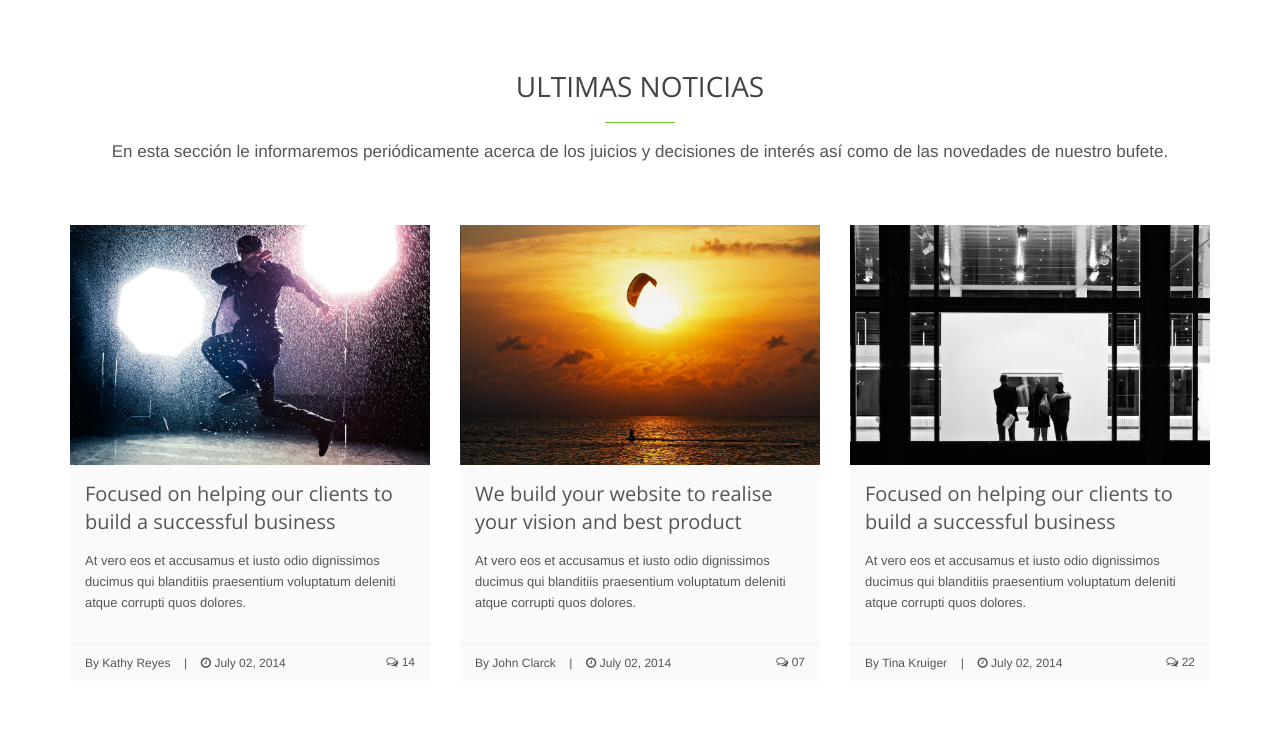
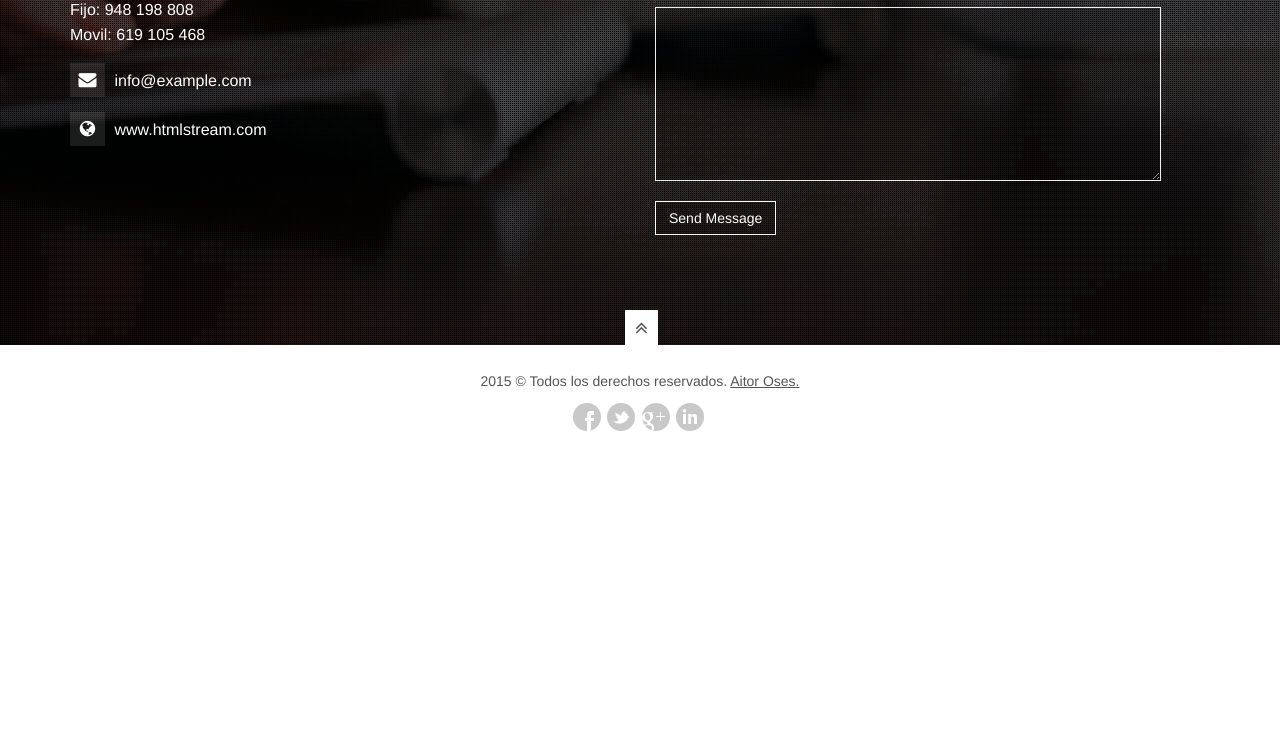
Before and after one commit to aitoroses/web-project, a plain HTML site: page public/index.html in a window 1280 px wide. Shown: the part 5909-6640 px from the top of the page. After the commit the page ends 6367 px from the top, so only its background shows below. Drawn offline with nearby package versions, Linux system fonts and the light colour scheme.

Commit message:
Remove some segments

```diff
--- a/public/index.html
+++ b/public/index.html
@@ -579,7 +579,7 @@ The data-spy and data-target are part of the built-in Bootstrap scrollspy functi
         </div>
 
 
-        <ul class="list-unstyled row portfolio-box-v1">
+        <!--ul class="list-unstyled row portfolio-box-v1">
             <li class="col-sm-4">
                 <img class="img-responsive" src="assets/img/mockup/img1.jpg" alt="">
                 <div class="portfolio-box-v1-in">
@@ -617,89 +617,9 @@ The data-spy and data-target are part of the built-in Bootstrap scrollspy functi
                     </div>
                 </div>
             </div>
-        </div>
+        </div-->
     </section>
     <!-- End Services Section -->
-
-    <!-- News Section -->
-    <section id="news" class="news-section">
-        <div class="container content-lg">
-            <div class="title-v1">
-                <h2>Ultimas noticias</h2>
-                <p>En esta sección le informaremos periódicamente acerca de los juicios y decisiones de interés así como de las novedades de nuestro bufete.</p>
-            </div>
-
-            <div class="row news-v1">
-                <div class="col-md-4 md-margin-bottom-40">
-                    <div class="news-v1-in">
-                        <img class="img-responsive" src="assets/img/contents/img1.jpg" alt="">
-                        <h3><a href="#">Focused on helping our clients to build a successful business</a></h3>
-                        <p>At vero eos et accusamus et iusto odio dignissimos ducimus qui blanditiis praesentium voluptatum deleniti atque corrupti quos dolores.</p>
-                        <ul class="list-inline news-v1-info">
-                            <li><span>By</span> <a href="#">Kathy Reyes</a></li>
-                            <li>|</li>
-                            <li><i class="fa fa-clock-o"></i> July 02, 2014</li>
-                            <li class="pull-right"><a href="#"><i class="fa fa-comments-o"></i> 14</a></li>
-                        </ul>
-                    </div>
-                </div>
-                <div class="col-md-4 md-margin-bottom-40">
-                    <div class="news-v1-in">
-                        <img class="img-responsive" src="assets/img/contents/img4.jpg" alt="">
-                        <h3><a href="#">We build your website to realise your vision and best product</a></h3>
-                        <p>At vero eos et accusamus et iusto odio dignissimos ducimus qui blanditiis praesentium voluptatum deleniti atque corrupti quos dolores.</p>
-                        <ul class="list-inline news-v1-info">
-                            <li><span>By</span> <a href="#">John Clarck</a></li>
-                            <li>|</li>
-                            <li><i class="fa fa-clock-o"></i> July 02, 2014</li>
-                            <li class="pull-right"><a href="#"><i class="fa fa-comments-o"></i> 07</a></li>
-                        </ul>
-                    </div>
-                </div>
-                <div class="col-md-4">
-                    <div class="news-v1-in">
-                        <img class="img-responsive" src="assets/img/contents/img3.jpg" alt="">
-                        <h3><a href="#">Focused on helping our clients to build a successful business</a></h3>
-                        <p>At vero eos et accusamus et iusto odio dignissimos ducimus qui blanditiis praesentium voluptatum deleniti atque corrupti quos dolores.</p>
-                        <ul class="list-inline news-v1-info">
-                            <li><span>By</span> <a href="#">Tina Kruiger</a></li>
-                            <li>|</li>
-                            <li><i class="fa fa-clock-o"></i> July 02, 2014</li>
-                            <li class="pull-right"><a href="#"><i class="fa fa-comments-o"></i> 22</a></li>
-                        </ul>
-                    </div>
-                </div>
-            </div>
-        </div>
-
-        <!-- <div class="parallax-twitter parallaxBg">
-            <div class="container parallax-twitter-in">
-                <div class="margin-bottom-30">
-                    <i class="icon-custom rounded-x icon-bg-blue fa fa-twitter"></i>
-                </div>
-
-                <div class="row">
-                    <div class="col-md-8 col-md-offset-2">
-                        <ul class="list-unstyled owl-twitter-v1">
-                            <li class="item">
-                                <p>Unify has reached 10000 plus sales and we just want to thank you to our all customers for being part of the Unify Template success <a href="http://bit.ly/1c0UN3Y">http://bit.ly/1c0UN3Y</a><p>
-                                <span>3 min ago via <a href="https://twitter.com/htmlstream">@htmlstream</a></span>
-                            </li>
-                            <li class="item">
-                                <p><a href="#">@htmlstream</a> jQuery lightGallery - Lightweight jQuery lightbox gallery for displaying image and video gallery <a href="#">http://sachinchoolur.github.io/lightGallery</a> <a href="#">#javascript</a></p>
-                                <span>10 min ago Retweeted by <a href="https://twitter.com/htmlstream">@twbootstrap</a></span>
-                            </li>
-                            <li class="item">
-                                <p>New 100% Free Stock Photos. Every. Single. Day. Everything you need for your creative projects. <a href="#">http://publicdomainarchive.com</a></p>
-                                <span>30 min ago via <a href="https://twitter.com/htmlstream">@wrapbootstrap</a></span>
-                            </li>
-                        </ul>
-                    </div>
-                </div>
-            </div>
-        </div> -->
-    </section>
-    <!-- End News Section -->
 
     <!-- Contact Section -->
     <section id="contact" class="contacts-section">
```
